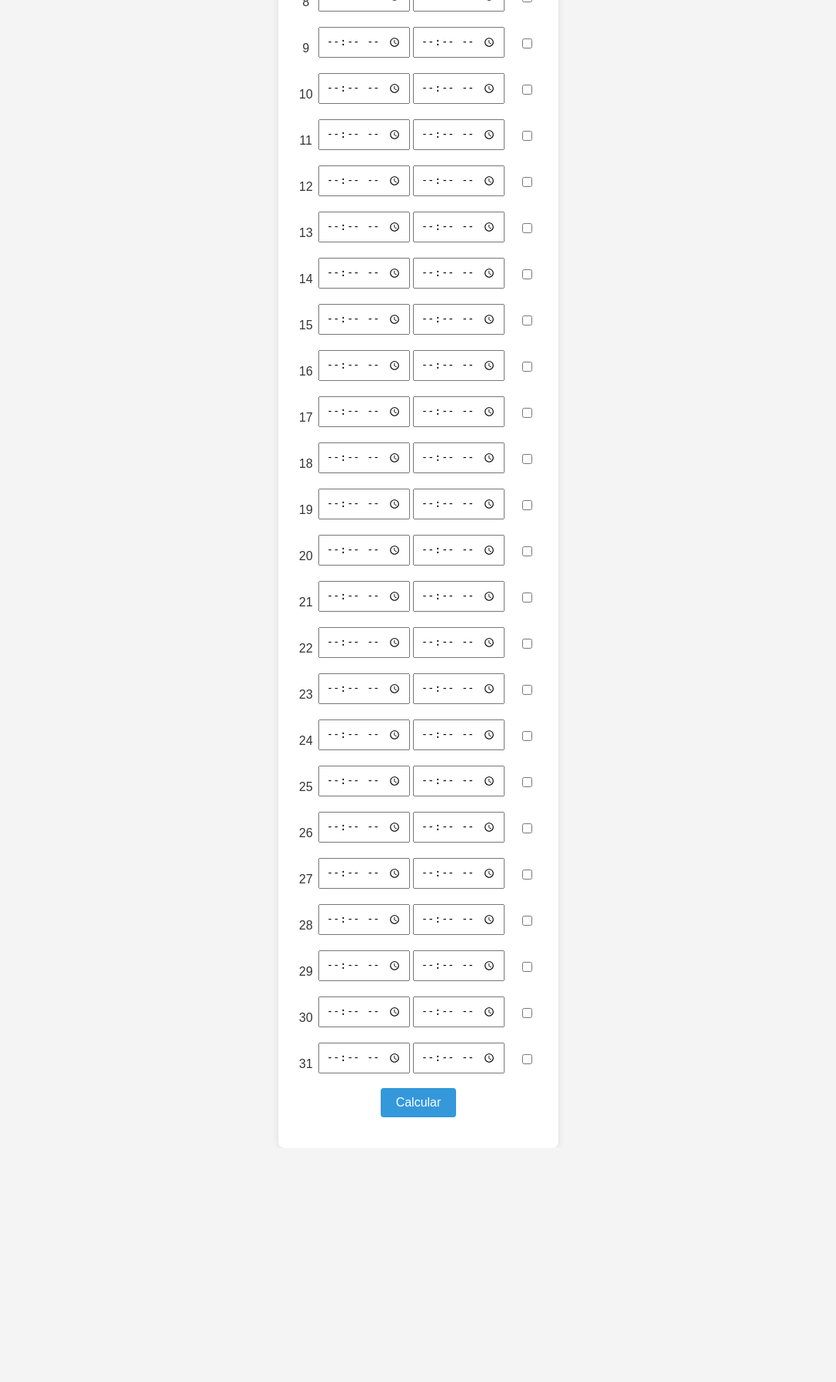
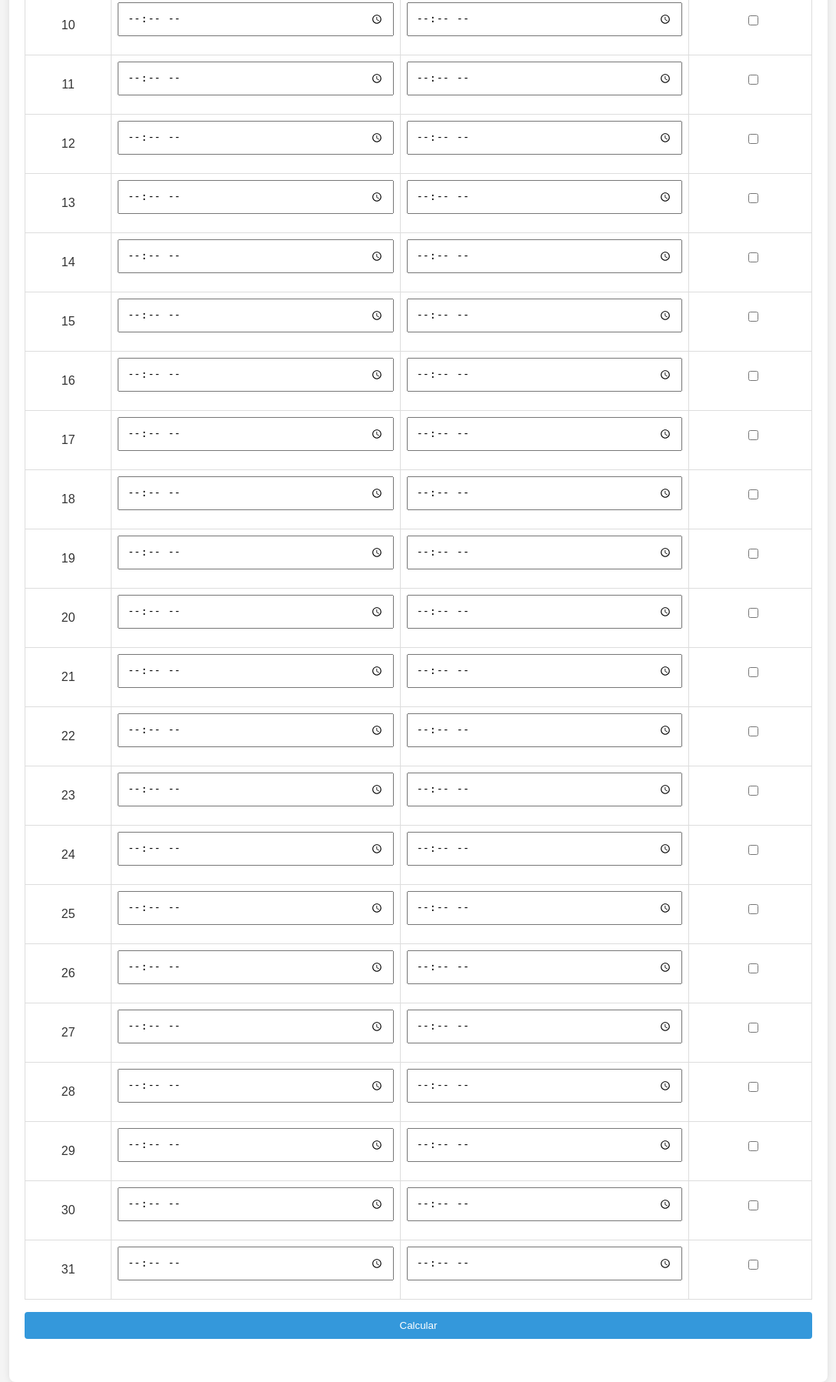
Before and after one commit to mbenitesgit/folhapontoweb, a PHP site: page /index.html in a window 1280 px wide. Shown: the whole page at 77% size, without its empty margins (96-1183 px from the left). Before the commit the page ends 1452 px from the top, so only its background shows below. Run offline with PHP 8.4, Linux system fonts and the light colour scheme.

Commit message:
Update styles.css

```diff
--- a/styles.css
+++ b/styles.css
@@ -1,23 +1,3 @@
-body {
-    font-family: Arial, sans-serif;
-    text-align: center;
-    margin: 50px;
-}
-
-h1 {
-    color: #333;
-}
-
-button {
-    padding: 10px 20px;
-    font-size: 16px;
-    cursor: pointer;
-}
-
-p {
-    color: green;
-    font-weight: bold;
-}
 body {
     font-family: 'Arial', sans-serif;
     background-color: #f4f4f4;
@@ -36,6 +16,7 @@
     box-shadow: 0 0 10px rgba(0, 0, 0, 0.1);
     padding: 20px;
     text-align: center;
+    width: 80%; /* Adicionado para limitar a largura do container */
 }
 
 h1 {
@@ -47,18 +28,28 @@
     margin-bottom: 8px;
 }
 
-input {
-    padding: 8px;
+input, select, button {
+    padding: 10px;
     margin-bottom: 16px;
     width: 100%;
     box-sizing: border-box;
 }
 
+table {
+    width: 100%;
+    border-collapse: collapse;
+    margin-bottom: 16px;
+}
+
+th, td {
+    border: 1px solid #ddd;
+    padding: 8px;
+    text-align: center;
+}
+
 button {
     background-color: #3498db;
     color: #fff;
-    padding: 10px 20px;
-    font-size: 16px;
     border: none;
     border-radius: 4px;
     cursor: pointer;
```
